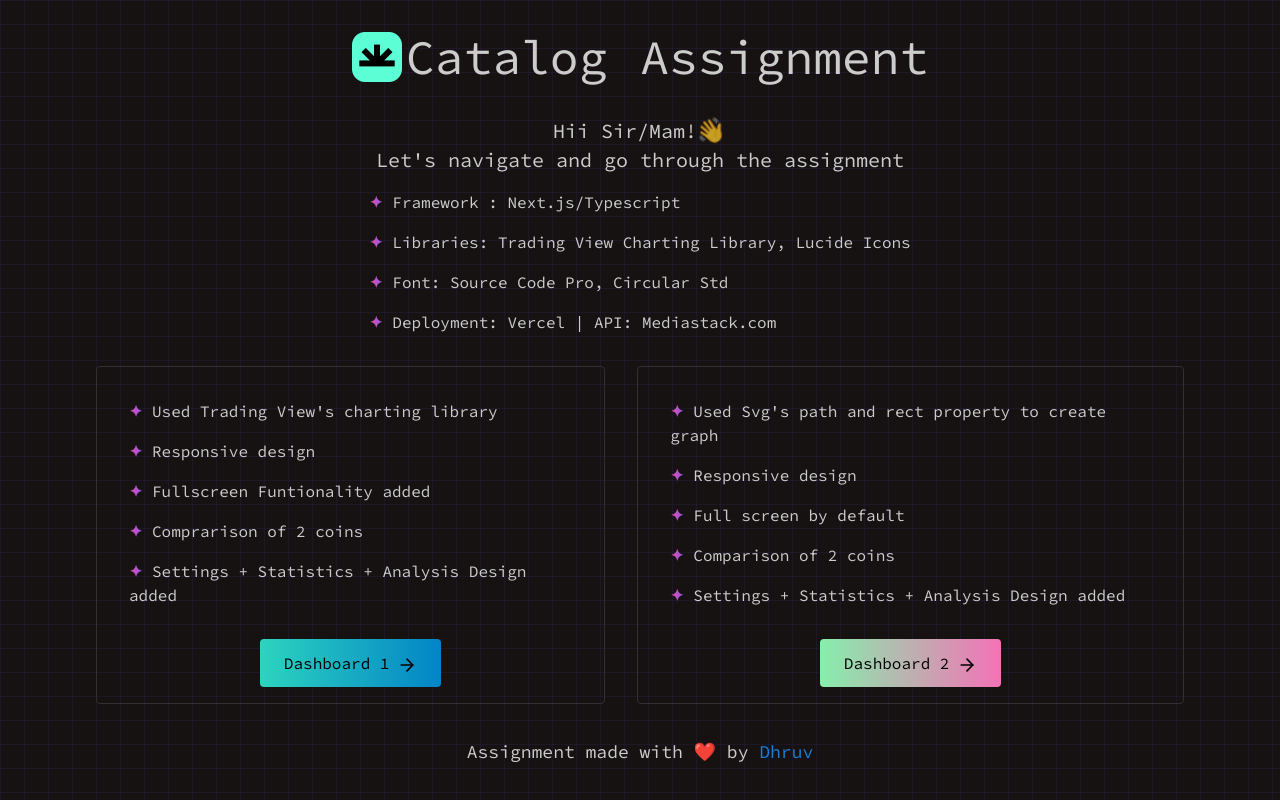
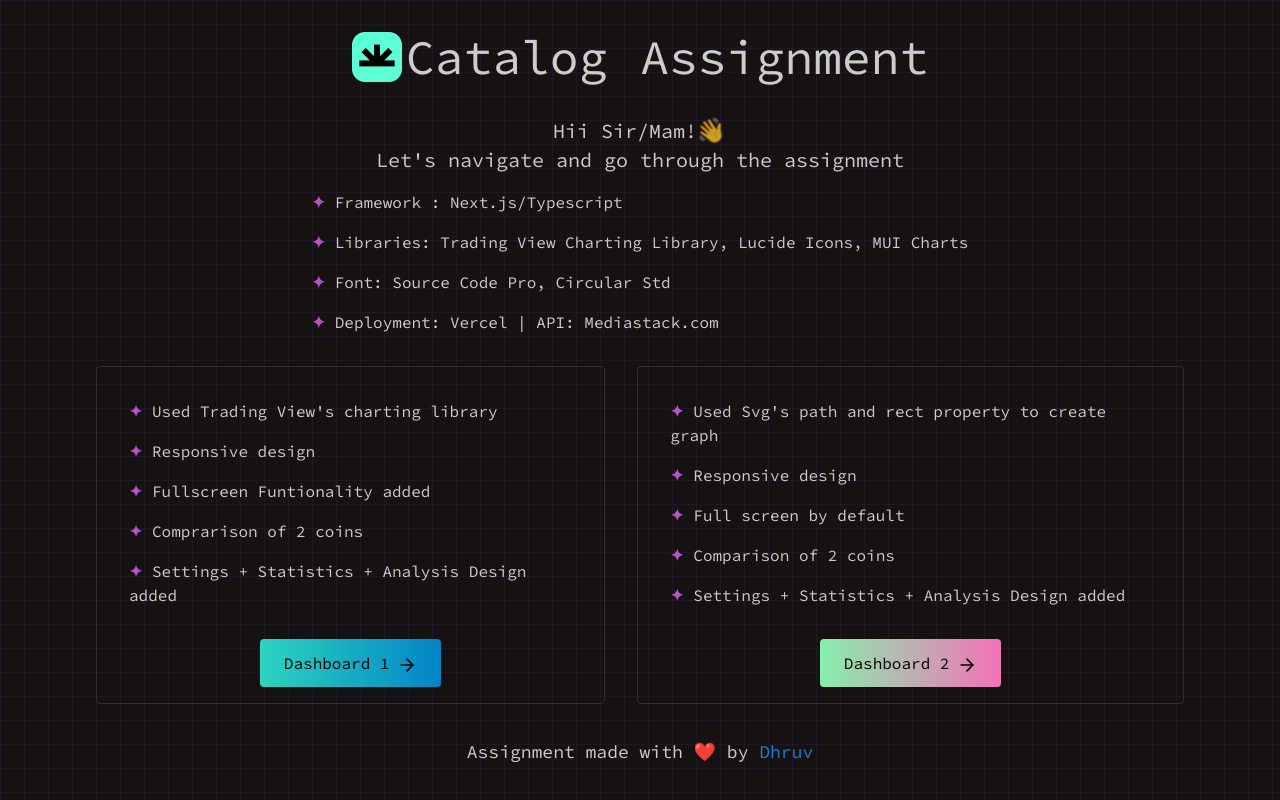
Before and after one commit to druvkotwani/assignment, a Next.js app: page / in a window 1280 px wide. Built offline with nearby package versions, Linux system fonts and the light colour scheme.

Commit message:
content updated

```diff
--- a/src/app/page.tsx
+++ b/src/app/page.tsx
@@ -5,7 +5,7 @@
 
 const navigate = [
   "Framework : Next.js/Typescript",
-  "Libraries: Trading View Charting Library, Lucide Icons",
+  "Libraries: Trading View Charting Library, Lucide Icons, MUI Charts",
   "Font: Source Code Pro, Circular Std",
   "Deployment: Vercel | API: Mediastack.com",
 ];
```
